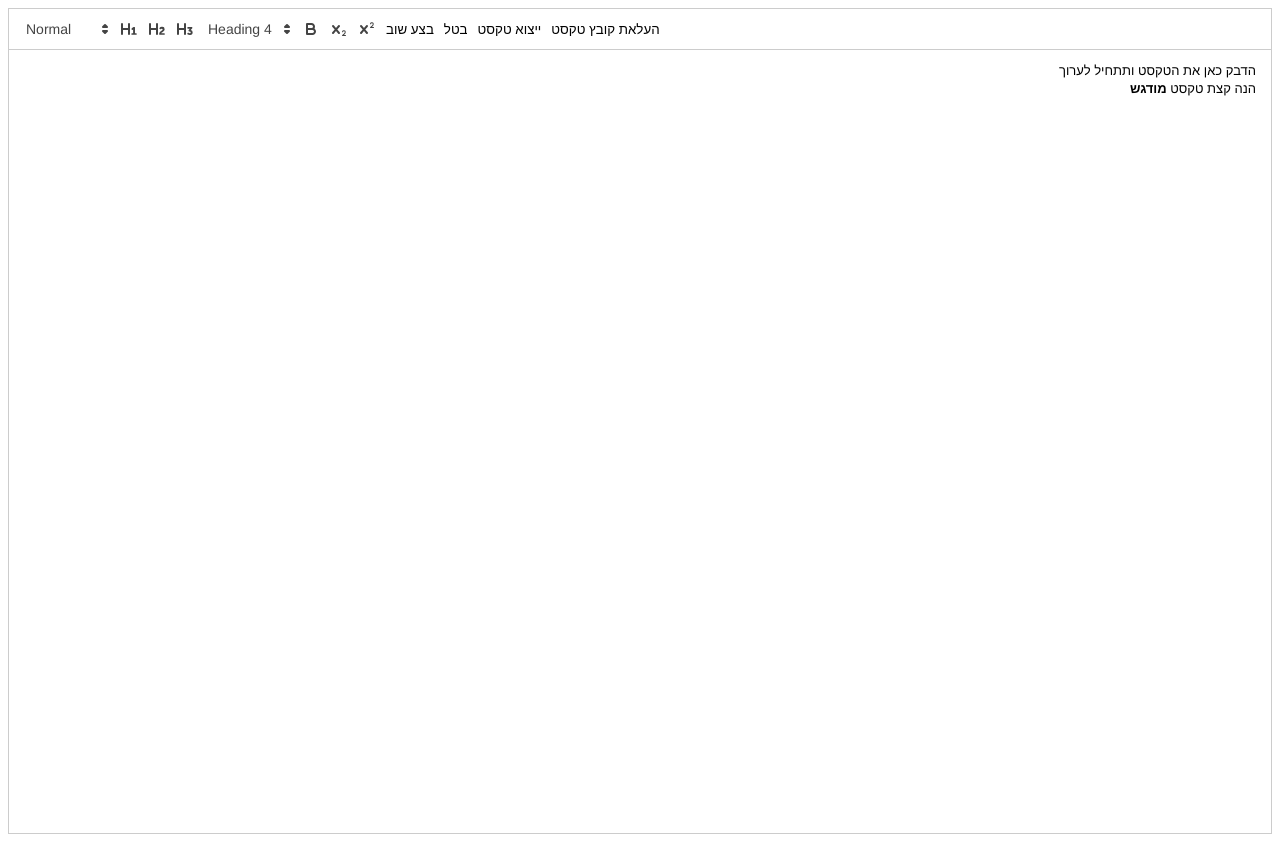
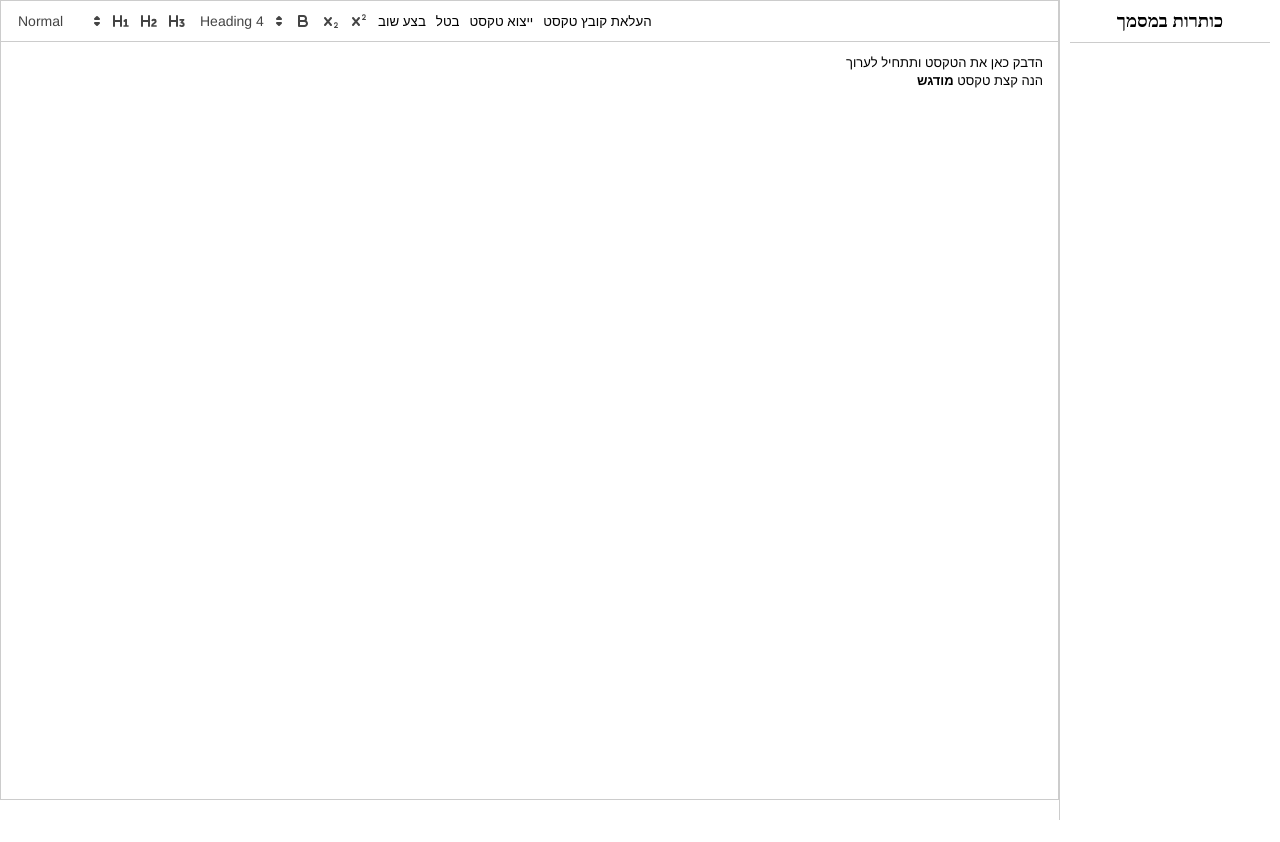
Before and after one commit to Sivan22/otzaria-editor, a plain HTML site: page index.html in a window 1280 px wide. After the commit the page ends 820 px from the top, so only its background shows below. Drawn offline with nearby package versions, Linux system fonts and the light colour scheme.

Commit message:
add sidebar

```diff
--- a/index.html
+++ b/index.html
@@ -1,12 +1,74 @@
+<!DOCTYPE html>
+<html lang="en">
+<head>
+    <meta charset="UTF-8">
+    <meta name="viewport" content="width=device-width, initial-scale=1.0">
+    <title>Quill Editor with Header List</title>
     <!-- Include stylesheet -->
     <link href="https://cdn.jsdelivr.net/npm/quill@2.0.3/dist/quill.snow.css" rel="stylesheet" />
-
-<!-- Create the editor container -->
+    <style>
+        body {
+            display: flex;
+            flex-direction: row-reverse;
+            height: 100vh;
+            margin: 0;
+            overflow: hidden;
+        }
+        #sidebar {
+            width: 200px;
+            height: 100%;
+            overflow-y: auto;
+            padding: 10px;
+            border-left: 1px solid #ccc;
+            direction: rtl;
+        }
+        #sidebar h3 {
+            margin: 0 0 10px 0;
+            padding-bottom: 10px;
+            border-bottom: 1px solid #ccc;
+            text-align: center;
+        }
+        #sidebar ul {
+            list-style: none;
+            padding: 0;
+            margin: 0;
+        }
+        #sidebar li {
+            padding: 3px 0;
+            cursor: pointer;
+        }
+        #sidebar li:hover {
+            background-color: #f0f0f0;
+        }
+        #editor-container {
+            flex-grow: 1;
+            height: 100%;
+            display: flex;
+            flex-direction: column;
+        }
+        #editor {
+            flex-grow: 1;
+            overflow-y: auto;
+        }
+        .ql-editor {
+            direction: rtl !important;
+            text-align: right !important;
+        }
+        .ql-undo {
+            direction: ltr !important;
+            text-align: left !important;
+        }
+    </style>
+</head>
+<body>
+    <div id="sidebar">
+        <h3>כותרות במסמך</h3>
+        <ul id="header-list"></ul>
+    </div>
+    <div id="editor-container">
         <div id="toolbar">
-  <!-- Add font size dropdown -->
             <select class="ql-size">
                 <option value="small"></option>
-    <!-- Note a missing, thus falsy value, is used to reset to default -->
                 <option selected></option>
                 <option value="large"></option>
                 <option value="huge"></option>
@@ -14,15 +76,13 @@
             <button class="ql-header" value="1"> </button>
             <button class="ql-header" value="2"> </button>
             <button class="ql-header" value="3"> </button>
-  <select class="ql-header" >
+            <select class="ql-header">
                 <option value="4"></option>
                 <option value="5"></option>
                 <option value="6"></option>
                 <option value=false></option>
             </select>
-  <!-- Add a bold button -->
             <button class="ql-bold"></button>
-  <!-- Add subscript and superscript buttons -->
             <button class="ql-script" value="sub"></button>
             <button class="ql-script" value="super"></button>
             <button class="ql-redo" style="width: fit-content; padding: 5px" onclick="myRedo()"></button>
@@ -30,29 +90,15 @@
             <button class="ql-downloadBtn" style="width: fit-content; padding: 5px" onclick="download()"></button>
             <button class="ql-upload-text-btn" style="width: fit-content; padding: 5px" onclick="upload()"></button>
         </div>
-
         <div id="editor" dir="rtl">
             <p>הדבק כאן את הטקסט ותתחיל לערוך</p>
-  <p> הנה קצת טקסט<strong> מודגש</strong> </p>
+            <p>הנה קצת טקסט<strong> מודגש</strong></p>
             <p><br /></p>
         </div>
-
-
+    </div>
 
     <!-- Include the Quill library -->
     <script src="https://cdn.jsdelivr.net/npm/quill@2.0.3/dist/quill.js"></script>
-<style>
-  .ql-editor {
-    direction: rtl !important;
-    text-align: right !important;
-  }
-  .ql-undo {
-    direction: ltr !important;
-    text-align: left !important;
-
-  }
-</style>
-<!-- Initialize Quill editor -->
 
     <script>
         var icons = Quill.import("ui/icons");
@@ -61,9 +107,8 @@
         icons["downloadBtn"] = 'ייצוא טקסט';
         icons["upload-text-btn"] = 'העלאת קובץ טקסט';
 
-
         const quill = new Quill('#editor', {
-    theme: 'snow'   ,
+            theme: 'snow',
             modules: {
                 toolbar: "#toolbar",
                 history: {
@@ -72,25 +117,39 @@
                     userOnly: false
                 },
             }
+        });
+
+        // Function to update header list
+        function updateHeaderList() {
+            const headerList = document.getElementById('header-list');
+            headerList.innerHTML = ''; // Clear existing list
+
+            const content = quill.root;
+            const headers = content.querySelectorAll('h1, h2, h3, h4, h5, h6');
+
+            headers.forEach((header, index) => {
+                const level = parseInt(header.tagName[1]);
+                const li = document.createElement('li');
+                li.textContent = header.textContent;
+                li.style.paddingRight = (level - 1) * 15 + 'px';
+                li.onclick = () => header.scrollIntoView({ behavior: 'smooth' });
+                headerList.appendChild(li);
+            });
         }
-);
 
-// Add download functionality
-download = () => {
-    // Get the HTML content from Quill
+        // Update header list when content changes
+        quill.on('text-change', updateHeaderList);
+
+        // Initial header list update
+        updateHeaderList();
+
+        // Download functionality
+        function download() {
             let htmlContent = quill.root.innerHTML;
-
-    // Replace <p> tags with newlines
             htmlContent = htmlContent.replace(/<p>/g, '');
             htmlContent = htmlContent.replace(/<\/p>/g, '\n');
-
-    // Replace <br> tags with newlines
             htmlContent = htmlContent.replace(/<br>/g, '\n');
 
-    // Create a complete HTML document
-
-
-    // Create blob and download link
             const blob = new Blob([htmlContent], { type: 'text/html' });
             const url = URL.createObjectURL(blob);
             const a = document.createElement('a');
@@ -100,12 +159,10 @@ download = () => {
             a.click();
             document.body.removeChild(a);
             URL.revokeObjectURL(url);
-};
+        }
 
-
-
-// Add upload functionality
-upload = () => {
+        // Upload functionality
+        function upload() {
             const input = document.createElement('input');
             input.type = 'file';
             input.accept = '.txt';
@@ -113,19 +170,22 @@ upload = () => {
                 const file = event.target.files[0];
                 const reader = new FileReader();
                 reader.onload = function(e) {
-          quill.insertText(0, e.target.result);  // Insert the text
+                    quill.insertText(0, e.target.result);
                 };
                 reader.readAsText(file);
             };
             input.click();
-};
-myUndo = () => {
+        }
+
+        function myUndo() {
             let myEditor = this.reactQuillRef.getEditor();
             return myEditor.history.undo();
         }
 
-myRedo = () => {
+        function myRedo() {
             let myEditor = this.reactQuillRef.getEditor();
             return myEditor.history.redo();
         }
     </script>
+</body>
+</html>
```
Lines whose indentation alone changed are shown as unchanged.
